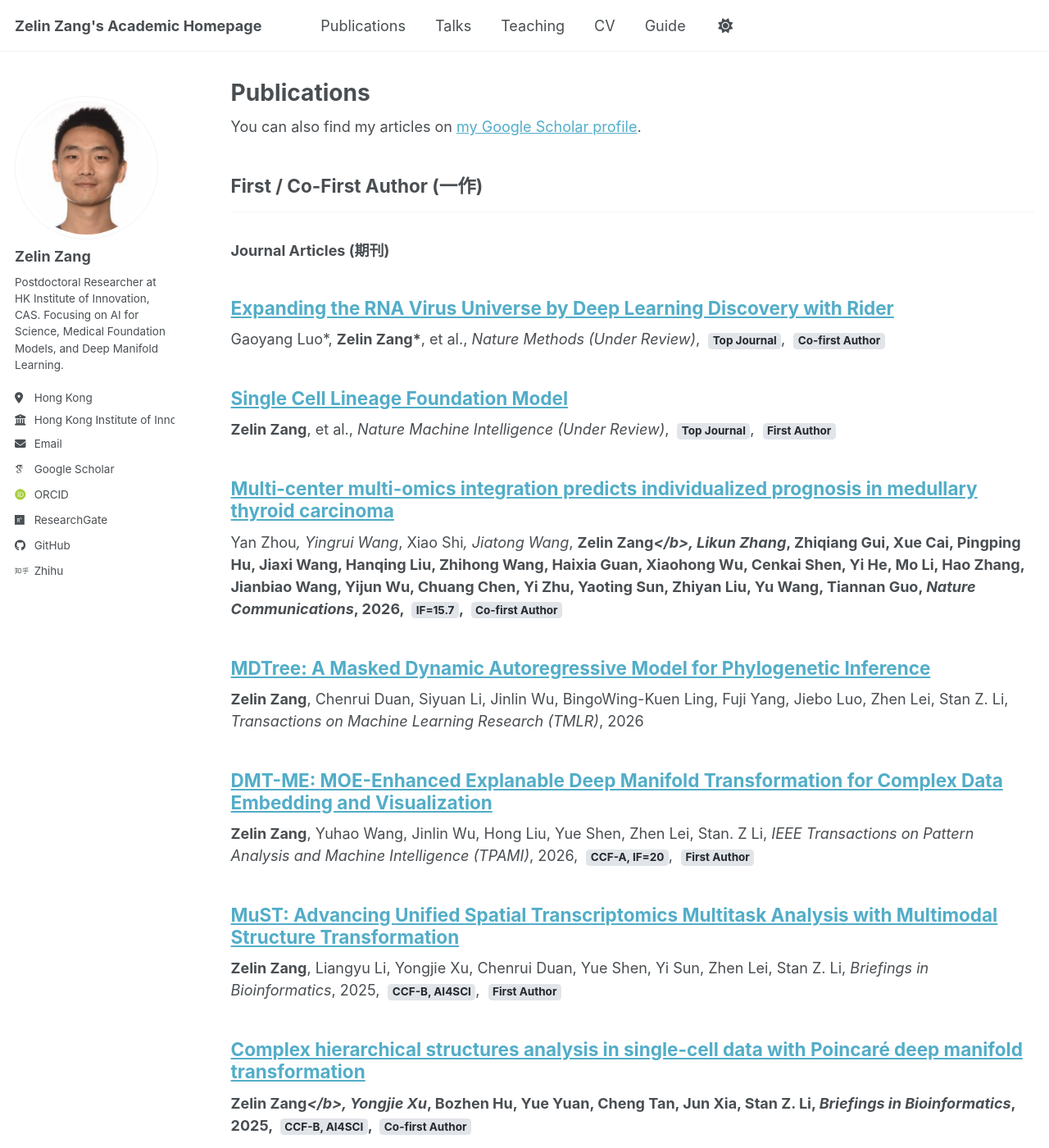
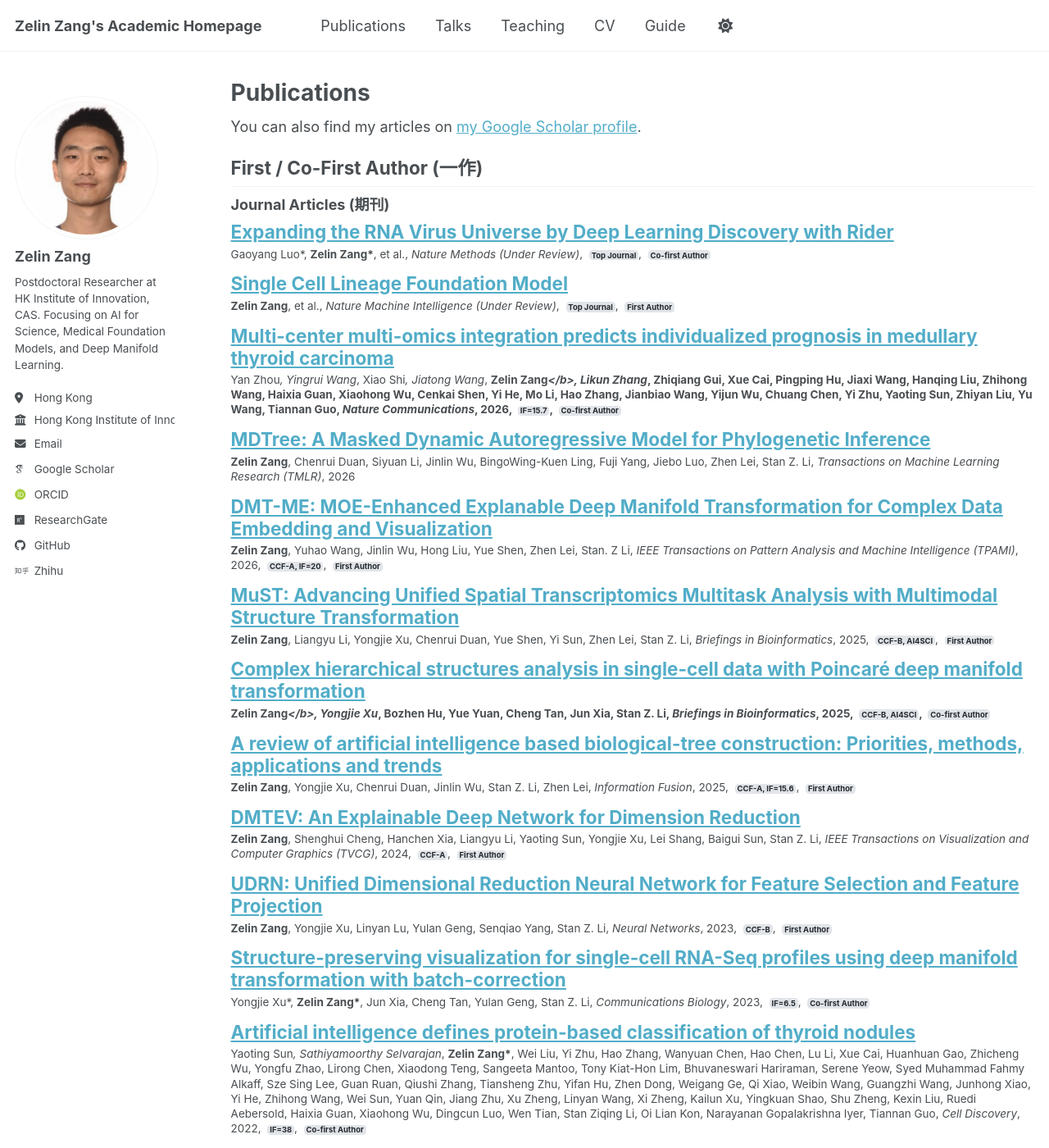
Before and after one commit to zangzelin/zangzelin.github.io, a Jekyll site: the page built from _pages/publications.html, in a window 1280 px wide and 1400 px high. Shown: the whole window at 82% size. Built offline with Jekyll 4.4.1, drawn with Linux system fonts in a browser that asks for light colours; some web fonts are replaced; a script bundle is joined from its source files by our own code; library files that are not in the unit come from our copies; some of the changed text lies outside the part shown.

Commit message:
auto push

```diff
--- a/_pages/publications.html
+++ b/_pages/publications.html
@@ -11,6 +11,7 @@ author_profile: true
 
 {% include base_path %}
 
+<div class="publications-compact">
 <!-- First / Co-First Author Section -->
 <h2>First / Co-First Author (一作)</h2>
 <hr />
@@ -128,3 +129,4 @@ author_profile: true
     {% include archive-single.html %}
   {% endif %}
 {% endfor %}
+</div>
--- a/_sass/layout/_archive.scss
+++ b/_sass/layout/_archive.scss
@@ -170,6 +170,53 @@
    Features
    ========================================================================== */
 
+/*
+   Publications compact layout
+   ========================================================================== */
+
+.publications-compact {
+  .list__item {
+    margin-bottom: 0.75em;
+  }
+
+  .archive__item-title {
+    margin-top: 0.4em;
+    margin-bottom: 0.2em;
+    font-size: $type-size-4;
+  }
+
+  .archive__item-excerpt {
+    margin-top: 0;
+    margin-bottom: 0.25em;
+    font-size: $type-size-6;
+    line-height: 1.35;
+  }
+
+  .badge {
+    padding: 0.15em 0.3em;
+    font-size: 70%;
+    margin-left: 4px;
+  }
+
+  h2 {
+    margin-top: 1em;
+    margin-bottom: 0.4em;
+  }
+
+  h3 {
+    margin-top: 0.6em;
+    margin-bottom: 0.3em;
+  }
+
+  hr {
+    margin: 0.5em 0;
+  }
+}
+
+/*
+   Features
+   ========================================================================== */
+
 .feature__wrapper {
   @include clearfix();
   margin-bottom: 2em;
```
Also changed, not shown: _publications/CDBridge.md (+1 -1 lines).
